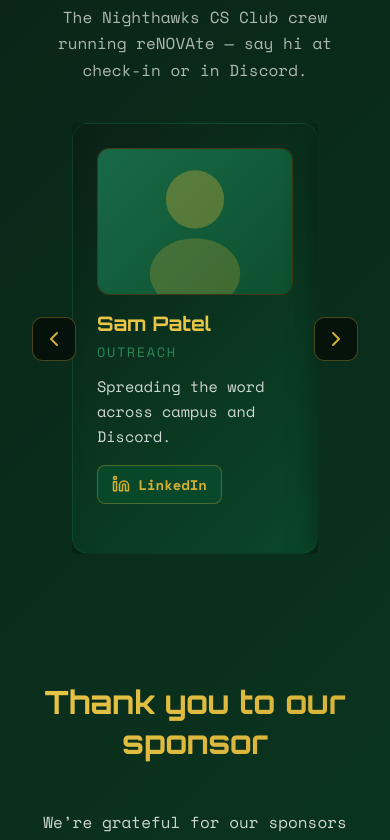
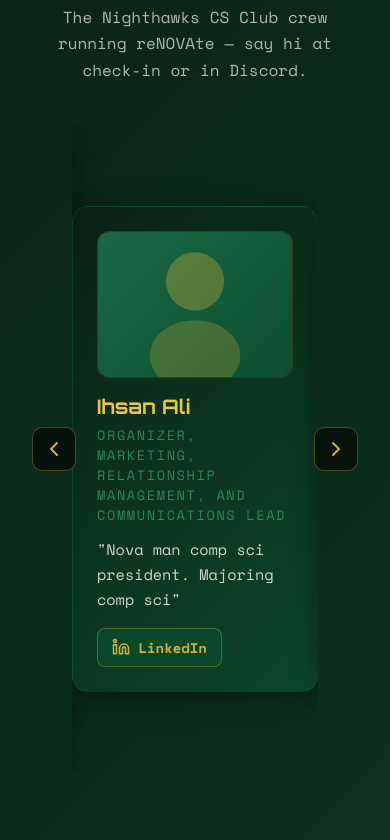
Before and after one commit to NovaCSClubManassas/NVCC-HAX-interest-, a React (Vite) app: page / in a window 390 px wide. Shown: the part 4420-5260 px from the top of the page. Built offline with nearby package versions, Linux system fonts and the light colour scheme.

Commit message:
Card Names and roles

```diff
--- a/src/App.jsx
+++ b/src/App.jsx
@@ -481,10 +481,10 @@ const HomePage = () => {
         >
           <img
             src="/sponsors/dominion-energy.png"
-            alt="Dominion Energy"
+            alt="Dominion Energy, Powering Your Every Day"
             loading="lazy"
             style={{
-              maxWidth: 'min(360px, 100%)',
+              maxWidth: 'min(480px, 100%)',
               height: 'auto',
               objectFit: 'contain',
             }}
--- a/src/components/OrganizersSection.jsx
+++ b/src/components/OrganizersSection.jsx
@@ -1,4 +1,4 @@
-import React, { useState, useRef, useEffect, useCallback, forwardRef, useImperativeHandle } from 'react';
+import React, { useState, useRef, useEffect, useCallback, useMemo, forwardRef, useImperativeHandle } from 'react';
 import { Linkedin, ChevronLeft, ChevronRight } from 'lucide-react';
 import { COLORS, FONTS, GRADIENTS, UI } from '../tokens';
 import { ORGANIZERS } from '../data/organizers';
@@ -6,6 +6,13 @@ import { ORGANIZERS } from '../data/organizers';
 const AUTOPLAY_INTERVAL_MS = 3000;
 
 const CAROUSEL_TRANSITION = 'transform 0.45s ease-out';
+
+const FOCUS_TRANSITION = 'transform 0.35s ease, opacity 0.35s ease, filter 0.35s ease, box-shadow 0.35s ease';
+
+/** Below this width, show one full card (left-aligned) instead of three-up. */
+const NARROW_MAX_PX = 640;
+
+const CENTER_LIFT_PX = 10;
 
 const sectionTitleStyle = {
   fontSize: 'clamp(2rem, 5vw, 3rem)',
@@ -36,6 +43,22 @@ function usePrefersReducedMotion() {
   }, []);
 
   return reduced;
+}
+
+function useMaxWidth(maxPx) {
+  const [matches, setMatches] = useState(
+    () => (typeof window !== 'undefined' ? window.matchMedia(`(max-width: ${maxPx}px)`).matches : false)
+  );
+
+  useEffect(() => {
+    const mq = window.matchMedia(`(max-width: ${maxPx}px)`);
+    const onChange = () => setMatches(mq.matches);
+    mq.addEventListener('change', onChange);
+    setMatches(mq.matches);
+    return () => mq.removeEventListener('change', onChange);
+  }, [maxPx]);
+
+  return matches;
 }
 
 function OrganizerSlide({ person }) {
@@ -193,23 +216,131 @@ function CarouselShell({ children, onPrev, onNext }) {
   );
 }
 
+/**
+ * Build slide row + index constants for infinite loop.
+ * n>=2: two prefix clones (n-2,n-1), reals, two suffix clones (0,1) so last→first and first→last
+ * always have a full prev|center|next triplet during the wrap animation.
+ * n<2: minimal [clone last][reals][clone first] (same as original).
+ */
+function getCarouselLayout(n) {
+  if (n < 2) {
+    const slides = [
+      { person: ORGANIZERS[Math.max(0, n - 1)], key: 'organizers-clone-last' },
+      ...ORGANIZERS.map((person) => ({ person, key: person.id })),
+      { person: ORGANIZERS[0], key: 'organizers-clone-first' },
+    ];
+    return {
+      slides,
+      totalSlides: n + 2,
+      firstRealIndex: 1,
+      lastRealIndex: n,
+      forwardWrapFromIndex: n + 1,
+      forwardSnapTarget: 1,
+      backwardWrapFromIndex: 0,
+      backwardSnapTarget: n,
+    };
+  }
+  const PREFIX = 2;
+  const SUFFIX = 2;
+  const slides = [
+    { person: ORGANIZERS[n - 2], key: 'organizers-clone-penultimate' },
+    { person: ORGANIZERS[n - 1], key: 'organizers-clone-last' },
+    ...ORGANIZERS.map((person) => ({ person, key: person.id })),
+    { person: ORGANIZERS[0], key: 'organizers-clone-first' },
+    { person: ORGANIZERS[1], key: 'organizers-clone-second' },
+  ];
+  const totalSlides = PREFIX + n + SUFFIX;
+  return {
+    slides,
+    totalSlides,
+    firstRealIndex: PREFIX,
+    lastRealIndex: PREFIX + n - 1,
+    forwardWrapFromIndex: PREFIX + n,
+    forwardSnapTarget: PREFIX,
+    backwardWrapFromIndex: PREFIX - 1,
+    backwardSnapTarget: PREFIX + n - 1,
+  };
+}
+
+function OrganizerSlideFocusWrapper({ layoutThreeUp, isCenter, prefersReducedMotion, children }) {
+  const motionOff = prefersReducedMotion || !layoutThreeUp;
+  const focusTransition = motionOff ? 'none' : FOCUS_TRANSITION;
+
+  if (!layoutThreeUp) {
+    return <div style={{ height: '100%' }}>{children}</div>;
+  }
+
+  const base = {
+    height: '100%',
+    display: 'flex',
+    alignItems: 'stretch',
+    justifyContent: 'center',
+    transition: focusTransition,
+    willChange: motionOff ? undefined : 'transform',
+  };
+
+  if (isCenter) {
+    return (
+      <div
+        style={{
+          ...base,
+          transform: `scale(1) translateY(-${CENTER_LIFT_PX}px)`,
+          zIndex: 3,
+          boxShadow: `0 20px 48px ${COLORS.darker}aa`,
+          borderRadius: '18px',
+        }}
+      >
+        {children}
+      </div>
+    );
+  }
+
+  return (
+    <div
+      style={{
+        ...base,
+        transform: 'scale(0.88)',
+        opacity: 0.88,
+        filter: 'brightness(0.92)',
+        zIndex: 1,
+        borderRadius: '16px',
+      }}
+    >
+      {children}
+    </div>
+  );
+}
+
 const OrganizersCarouselTrack = forwardRef(function OrganizersCarouselTrack({ prefersReducedMotion }, ref) {
+  const narrow = useMaxWidth(NARROW_MAX_PX);
+  const layoutThreeUp = !narrow;
+
   const n = ORGANIZERS.length;
-  const totalSlides = n + 2;
+  const layout = useMemo(() => getCarouselLayout(n), [n]);
+  const { slides, totalSlides, firstRealIndex, lastRealIndex, forwardWrapFromIndex, forwardSnapTarget, backwardWrapFromIndex, backwardSnapTarget } = layout;
+
   const pctPerSlide = 100 / totalSlides;
+  /** One-up: track is S viewport-widths so each slide = 1 full viewport. Three-up: track is S/3 viewport-widths so each slide = 1/3 viewport (three visible). */
+  const trackWidthPercent = layoutThreeUp ? (totalSlides / 3) * 100 : totalSlides * 100;
 
   const trackRef = useRef(null);
-  const trackIndexRef = useRef(1);
-  const [trackIndex, setTrackIndex] = useState(1);
+  const trackIndexRef = useRef(firstRealIndex);
+  const [trackIndex, setTrackIndex] = useState(firstRealIndex);
   const [transitionEnabled, setTransitionEnabled] = useState(true);
 
   useEffect(() => {
     trackIndexRef.current = trackIndex;
   }, [trackIndex]);
 
+  /** Wide: center active slide in viewport. Narrow: one slide at a time (left-aligned). */
   const applyTransform = useCallback(
-    (index) => `translateX(-${(index * 100) / totalSlides}%)`,
-    [totalSlides]
+    (index) => {
+      if (layoutThreeUp) {
+        return `translateX(-${((index - 1) * 100) / totalSlides}%)`;
+      }
+      return `translateX(-${(index * 100) / totalSlides}%)`;
+    },
+    [totalSlides, layoutThreeUp]
   );
 
   const snapTo = useCallback((index) => {
@@ -228,46 +359,55 @@ const OrganizersCarouselTrack = forwardRef(function OrganizersCarouselTrack({ pr
       if (e.target !== trackRef.current) return;
       if (prefersReducedMotion) return;
       const ti = trackIndexRef.current;
-      if (ti === n + 1) {
-        snapTo(1);
-      } else if (ti === 0) {
-        snapTo(n);
+      if (ti === forwardWrapFromIndex) {
+        snapTo(forwardSnapTarget);
+      } else if (ti === backwardWrapFromIndex) {
+        snapTo(backwardSnapTarget);
       }
     },
-    [n, prefersReducedMotion, snapTo]
+    [prefersReducedMotion, snapTo, forwardWrapFromIndex, forwardSnapTarget, backwardWrapFromIndex, backwardSnapTarget]
   );
 
   const goNext = useCallback(() => {
     if (prefersReducedMotion) {
       setTrackIndex((ti) => {
-        const r = ti - 1;
+        const r = Math.min(n - 1, Math.max(0, ti - firstRealIndex));
         const nextR = (r + 1) % n;
-        return nextR + 1;
+        return firstRealIndex + nextR;
       });
       return;
     }
     setTrackIndex((ti) => {
-      if (ti === n + 1) return ti;
-      if (ti === n) return n + 1;
-      return ti + 1;
+      if (ti === forwardWrapFromIndex) return ti;
+      if (ti === lastRealIndex) return forwardWrapFromIndex;
+      if (ti < totalSlides - 1) return ti + 1;
+      return ti;
     });
-  }, [n, prefersReducedMotion]);
+  }, [
+    n,
+    prefersReducedMotion,
+    firstRealIndex,
+    lastRealIndex,
+    forwardWrapFromIndex,
+    totalSlides,
+  ]);
 
   const goPrev = useCallback(() => {
     if (prefersReducedMotion) {
       setTrackIndex((ti) => {
-        const r = ti - 1;
+        const r = Math.min(n - 1, Math.max(0, ti - firstRealIndex));
         const nextR = (r - 1 + n) % n;
-        return nextR + 1;
+        return firstRealIndex + nextR;
       });
       return;
     }
     setTrackIndex((ti) => {
-      if (ti === 0) return ti;
-      if (ti === 1) return 0;
-      return ti - 1;
+      if (ti === backwardWrapFromIndex) return ti;
+      if (ti === firstRealIndex) return backwardWrapFromIndex;
+      if (ti > 0) return ti - 1;
+      return ti;
     });
-  }, [n, prefersReducedMotion]);
+  }, [prefersReducedMotion, n, firstRealIndex, backwardWrapFromIndex]);
 
   useImperativeHandle(
     ref,
@@ -278,12 +418,6 @@ const OrganizersCarouselTrack = forwardRef(function OrganizersCarouselTrack({ pr
     [goNext, goPrev]
   );
 
-  const slides = [
-    { person: ORGANIZERS[n - 1], key: 'organizers-clone-last' },
-    ...ORGANIZERS.map((person) => ({ person, key: person.id })),
-    { person: ORGANIZERS[0], key: 'organizers-clone-first' },
-  ];
-
   const transition =
     prefersReducedMotion || !transitionEnabled ? 'none' : CAROUSEL_TRANSITION;
 
@@ -292,9 +426,12 @@ const OrganizersCarouselTrack = forwardRef(function OrganizersCarouselTrack({ pr
       style={{
         overflow: 'hidden',
         width: '100%',
-        maxWidth: '440px',
+        maxWidth: layoutThreeUp ? '960px' : '440px',
         margin: '0 auto',
         borderRadius: '4px',
+        paddingTop: layoutThreeUp ? 'clamp(0.75rem, 2vw, 1.25rem)' : 0,
+        paddingBottom: layoutThreeUp ? 'clamp(0.75rem, 2vw, 1.25rem)' : 0,
+        boxSizing: 'border-box',
       }}
       aria-roledescription="carousel"
       aria-live="polite"
@@ -304,23 +441,37 @@ const OrganizersCarouselTrack = forwardRef(function OrganizersCarouselTrack({ pr
         onTransitionEnd={onTrackTransitionEnd}
         style={{
           display: 'flex',
-          width: `${totalSlides * 100}%`,
+          alignItems: 'center',
+          width: `${trackWidthPercent}%`,
           transform: applyTransform(trackIndex),
           transition,
         }}
       >
-        {slides.map(({ person, key }) => (
+        {slides.map(({ person, key }, slideIndex) => {
+          const rel = slideIndex - trackIndex;
+          const isCenter = layoutThreeUp && rel === 0;
+
+          return (
             <div
               key={key}
               style={{
                 flex: `0 0 ${pctPerSlide}%`,
                 width: `${pctPerSlide}%`,
                 boxSizing: 'border-box',
+                paddingLeft: layoutThreeUp ? '0.5rem' : 0,
+                paddingRight: layoutThreeUp ? '0.5rem' : 0,
               }}
             >
+              <OrganizerSlideFocusWrapper
+                layoutThreeUp={layoutThreeUp}
+                isCenter={isCenter}
+                prefersReducedMotion={prefersReducedMotion}
+              >
                 <OrganizerSlide person={person} />
+              </OrganizerSlideFocusWrapper>
             </div>
-        ))}
+          );
+        })}
       </div>
     </div>
   );
--- a/src/data/organizers.js
+++ b/src/data/organizers.js
@@ -1,44 +1,44 @@
 /**
  * Organizing team for reNOVAte Create-a-thon.
- * All `photoSrc` values point at the shared placeholder until individual headshots are added under public/team/.
+ * Add headshots under `public/team/`; use `/team/placeholder.svg` until a photo exists for each person.
  * Replace `linkedinUrl` with each person’s profile when ready (plain https URLs).
  */
 export const ORGANIZERS = [
   {
     id: '1',
-    name: 'Alex Kim',
-    role: 'Lead organizer',
-    tagline: 'Keeping the event on track from kickoff to judging.',
-    photoSrc: '/team/placeholder.svg',
-    linkedinUrl: 'https://www.linkedin.com/school/northern-virginia-community-college/',
+    name: 'Sweekar Shrestha',
+    role: 'Co-Lead, Technical Planning & Event Execution',
+    tagline: 'Not about how you start, but how you finish it.',
+    photoSrc: '/team/sweekar-shrestha.png',
+    linkedinUrl: 'https://www.linkedin.com/in/sweekar-shrestha-a59180279/',
   },
   {
     id: '2',
-    name: 'Jordan Rivera',
-    role: 'Logistics',
-    tagline: 'Rooms, schedules, and making sure nothing disappears.',
+    name: 'Jason Armstrong',
+    role: 'Co-Lead, Logistics & Operations',
+    tagline: 'Hi there! I’m Mechanical Engineering major with a passion for  Scratch and spatial computing. I build with curiosity, a touch of chaos, and the quiet confidence that nth time’s the charm.',
     photoSrc: '/team/placeholder.svg',
     linkedinUrl: 'https://www.linkedin.com/school/northern-virginia-community-college/',
   },
   {
     id: '3',
-    name: 'Sam Patel',
-    role: 'Outreach',
-    tagline: 'Spreading the word across campus and Discord.',
+    name: 'Ihsan Ali',
+    role: 'Organizer, Marketing, Relationship Management, and Communications Lead',
+    tagline: '"Nova man comp sci president. \nMajoring comp sci"',
     photoSrc: '/team/placeholder.svg',
     linkedinUrl: 'https://www.linkedin.com/school/northern-virginia-community-college/',
   },
   {
     id: '4',
-    name: 'Casey Nguyen',
-    role: 'Tech & AV',
-    tagline: 'Wi‑Fi, hardware table, and “have you tried turning it off and on again.”',
+    name: 'Dipayan Pokharel',
+    role: 'Organizer, Sponsorship & Partnerships Lead',
+    tagline: 'Secretary of CS club, majoring in Computer Science.”',
     photoSrc: '/team/placeholder.svg',
     linkedinUrl: 'https://www.linkedin.com/school/northern-virginia-community-college/',
   },
   {
     id: '5',
-    name: 'Morgan Lee',
+    name: 'Alex',
     role: 'Design & branding',
     tagline: 'Slides, swag, and the vibe you see on this site.',
     photoSrc: '/team/placeholder.svg',
```
Also changed, not shown: public/sponsors/dominion-energy.png, public/team/sweekar-shrestha.png (added). Lines whose indentation alone changed are shown as unchanged.
